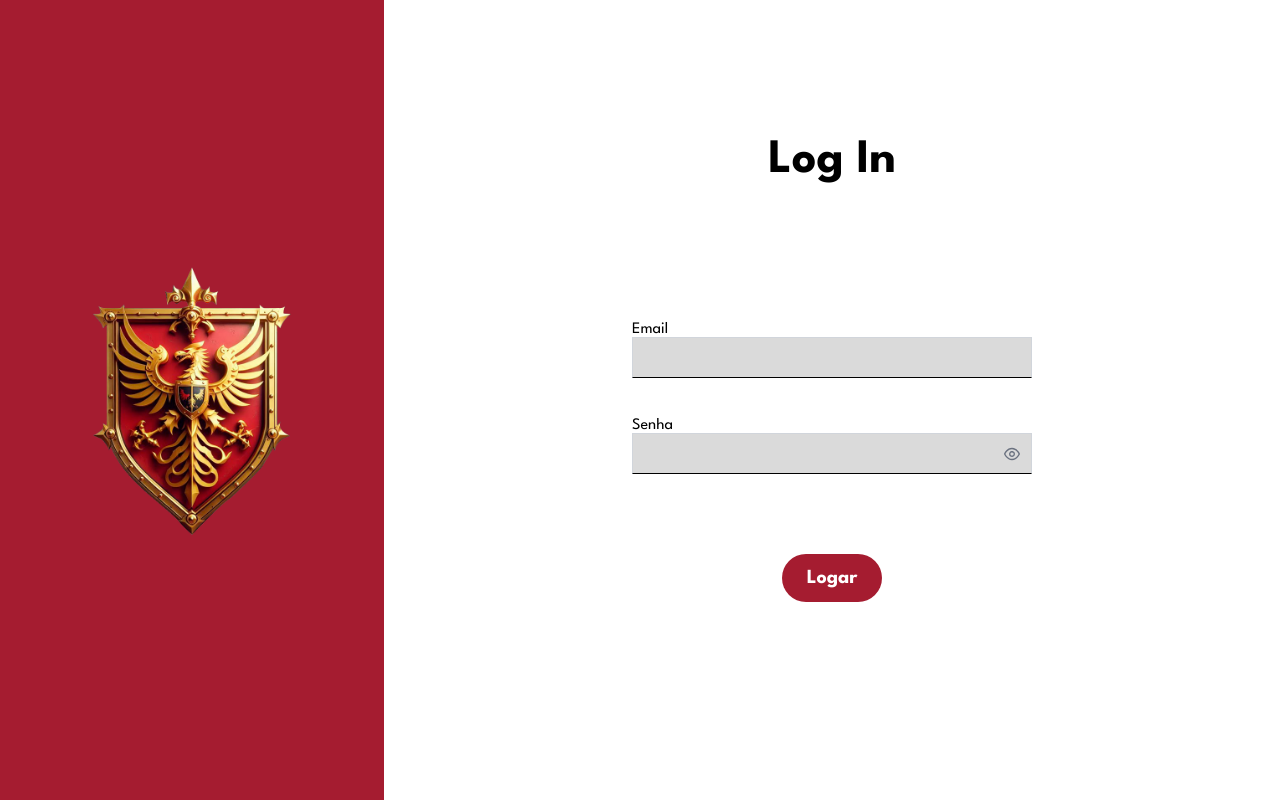
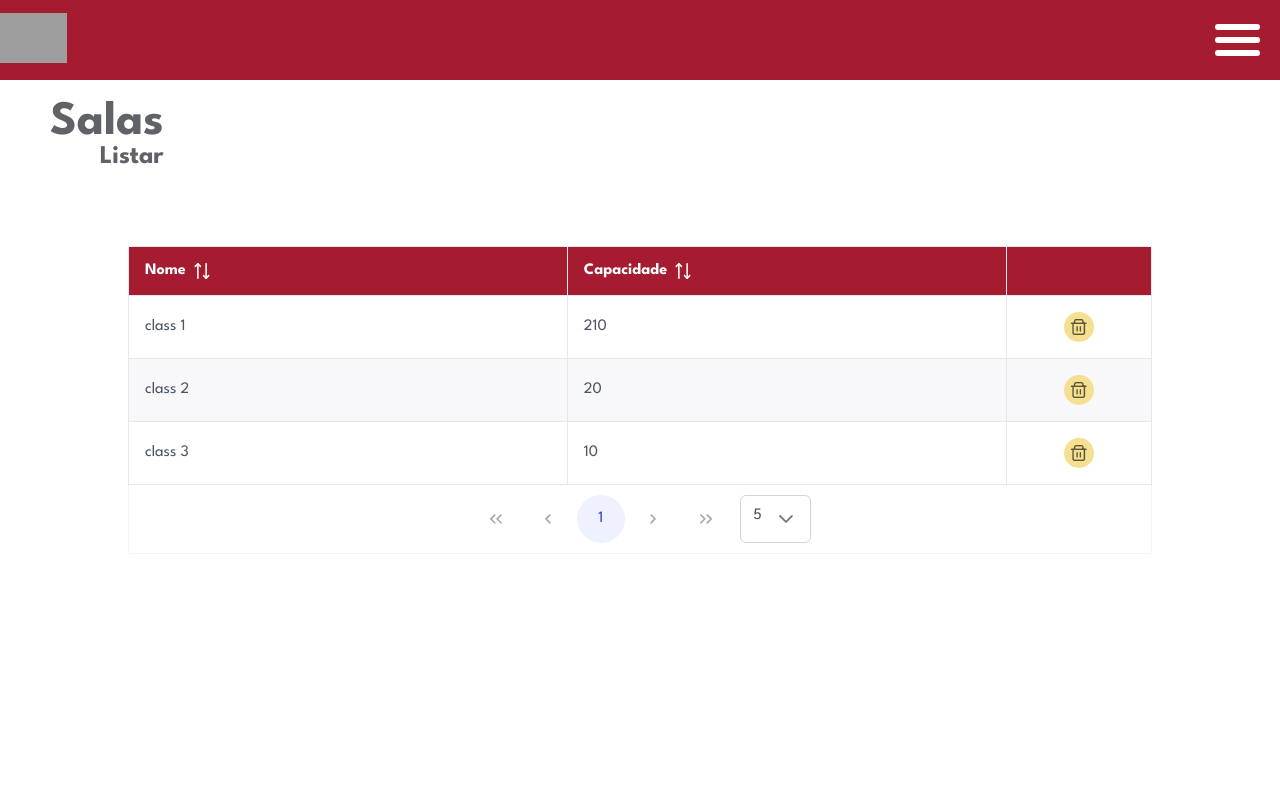
Before and after one commit to DeivisonCs/ClassroomManagement, a React (Vite) app in the folder ClassManagementFront/: page /ifba/list-class in a window 1280 px wide. Before the commit this address led to /. Built offline with nearby package versions, Linux system fonts and the light colour scheme; grey boxes are pictures that could not be loaded.

Commit message:
classes list page

```diff
--- /dev/null
+++ b/ClassManagementFront/src/pages/private/Class/ListClassPage/index.jsx
@@ -0,0 +1,95 @@
+import React, { useEffect, useState } from "react";
+
+import "./styles.css";
+
+import { DataTable } from 'primereact/datatable';
+import { Column } from 'primereact/column';
+import { Button } from "primereact/button";
+import { ConfirmDialog, confirmDialog } from 'primereact/confirmdialog';
+
+const ListClassPage = () => {
+    const [classes, setClasses] = useState([]);
+
+    useEffect(() =>{
+        setClasses([
+            {
+                id:"412",
+                nome: 'class 1',
+                capacidade: 210,
+            },
+            {
+                id:"155",
+                nome: 'class 2',
+                capacidade: 20,
+            },
+            {
+                id:"512",
+                nome: 'class 3',
+                capacidade: 10,
+            },
+        ]);
+    }, [])
+
+    const actions = (rowData) => {
+        return (
+            <div className="actions-div">
+                <Button
+                    className="tematic"
+                    tooltip="Remover Sala"
+                    tooltipOptions={{ position: 'top' }}
+                    icon="pi pi-trash"
+                    onClick={() => confirmDelete(rowData)}/>
+                {/* <Button icon="pi pi-times"></Button> */}
+            </div>
+        );
+    }
+
+    const removeClass = (id) => {
+        // TODO - função pra remover disciplina
+    }
+
+    // dialog para confirmar remoção da disciplina
+    const confirmDelete = (_class) => {
+        confirmDialog({
+            message: 'Deseja remover a sala '+ _class.nome +'?',
+            header: 'Confirmação',
+            icon: 'pi pi-info-circle',
+            defaultFocus: 'reject',
+            accept: () => removeClass(_class.id),
+            reject: null
+        });
+    };
+
+    return(
+    <>
+    <ConfirmDialog />
+    <section id="list-page">
+        <div className="title-div">
+            <h1 className="page-title main-page-title">Salas</h1>
+            <h2 className="page-title sub-page-title">Listar</h2>
+        </div>
+
+        <div className="list-table-div" >
+            <DataTable
+                value={classes}
+                emptyMessage="Nenhum registro encontrado."
+                stripedRows
+                showGridlines
+                tableStyle={{ minWidth: '80vw',  maxWidth: '100vw'}}
+                paginator
+                rows={5}
+                rowsPerPageOptions={[5, 10, 25, 50]}
+                removableSort
+                >
+                <Column field="nome" sortable header="Nome" style={{ minWidth: '12rem' }} ></Column>
+                <Column field="capacidade" sortable header="Capacidade" style={{ minWidth: '12rem' }}></Column>
+                <Column body={(rowData) => actions(rowData)} style={{ minWidth: 'fit-content', maxWidth:'12rem' }} ></Column>
+            </DataTable>
+        </div>
+    </section>
+    </>
+    );
+}
+
+
+export default ListClassPage;
--- /dev/null
+++ b/ClassManagementFront/src/pages/private/Class/ListClassPage/styles.css
@@ -0,0 +1,55 @@
+section#list-page {
+    display: flex;
+    justify-content: center;
+    align-items: center;
+    padding: 0px 10%;
+
+    height: 100vh;
+
+    div.title-div{
+        position: absolute;
+        left: 50px;
+        top: 100px;
+
+        .page-title {
+            color: #5F6368;
+            font-size: 3em;
+            margin: 0;
+        }
+        h2.sub-page-title {
+            text-align: end;
+            font-size: 1.6em;
+        }
+    }
+
+
+    div.list-table-div {
+        max-height: 40vh;
+
+        .p-datatable .p-datatable-thead > tr > th{
+            background-color: var(--main-color);
+            color: #fff;
+        }
+        .p-datatable-table svg {
+            color: #fff;
+        }
+        .p-column-filter-menu-button:hover {
+            background-color: var(--secondary-color);
+        }
+        .p-column-filter-menu-button.p-column-filter-menu-button-active,
+        .p-column-filter-menu-button.p-column-filter-menu-button-active:hover,
+        .p-column-filter-menu-button.p-column-filter-menu-button-open,
+        .p-column-filter-menu-button.p-column-filter-menu-button-open:hover {
+            background-color: var(--secondary-color);
+        }
+
+        .p-column-filter-clear-button:hover {
+            background-color: #ffffff7e;
+        }
+
+        .p-datatable .p-datatable-tbody > tr:hover {
+            background-color: #e0e0e0;
+        }
+
+    }
+}
--- a/ClassManagementFront/src/pages/private/HomePage/index.jsx
+++ b/ClassManagementFront/src/pages/private/HomePage/index.jsx
@@ -15,7 +15,7 @@ const pageMenuOptions = {
     ],
     class: [
         { label: 'Adicionar', icon: 'plus', linkTo: '/ifba/add-class' },
-        // { label: 'Listar', icon: 'list', linkTo: '/ifba/list-users' }
+        { label: 'Listar', icon: 'list', linkTo: '/ifba/list-class' }
     ],
     subject: [
         { label: 'Adicionar', icon: 'plus', linkTo: '/ifba/add-subject' },
--- a/ClassManagementFront/src/routes/index.jsx
+++ b/ClassManagementFront/src/routes/index.jsx
@@ -8,6 +8,7 @@ import HeaderComponent from "../components/HeaderComponent";
 import AddSubjectPage from "../pages/private/Subject/AddSubjectPage";
 import ListSubjectPage from "../pages/private/Subject/ListSubjectPage";
 import AddClassPage from "../pages/private/Class/AddClassPage";
+import ListClassPage from "../pages/private/Class/ListClassPage";
 
 const AppRoutes = () => {
     return (
@@ -20,6 +21,7 @@ const AppRoutes = () => {
                 <Route path="/ifba/add-subject" element={<><HeaderComponent/><AddSubjectPage/></>} />
                 <Route path="/ifba/list-subject" element={<><HeaderComponent/><ListSubjectPage/></>} />
                 <Route path="/ifba/add-class" element={<><HeaderComponent/><AddClassPage/></>} />
+                <Route path="/ifba/list-class" element={<><HeaderComponent/><ListClassPage/></>} />
             </Routes>
         </Router>
     );
```
